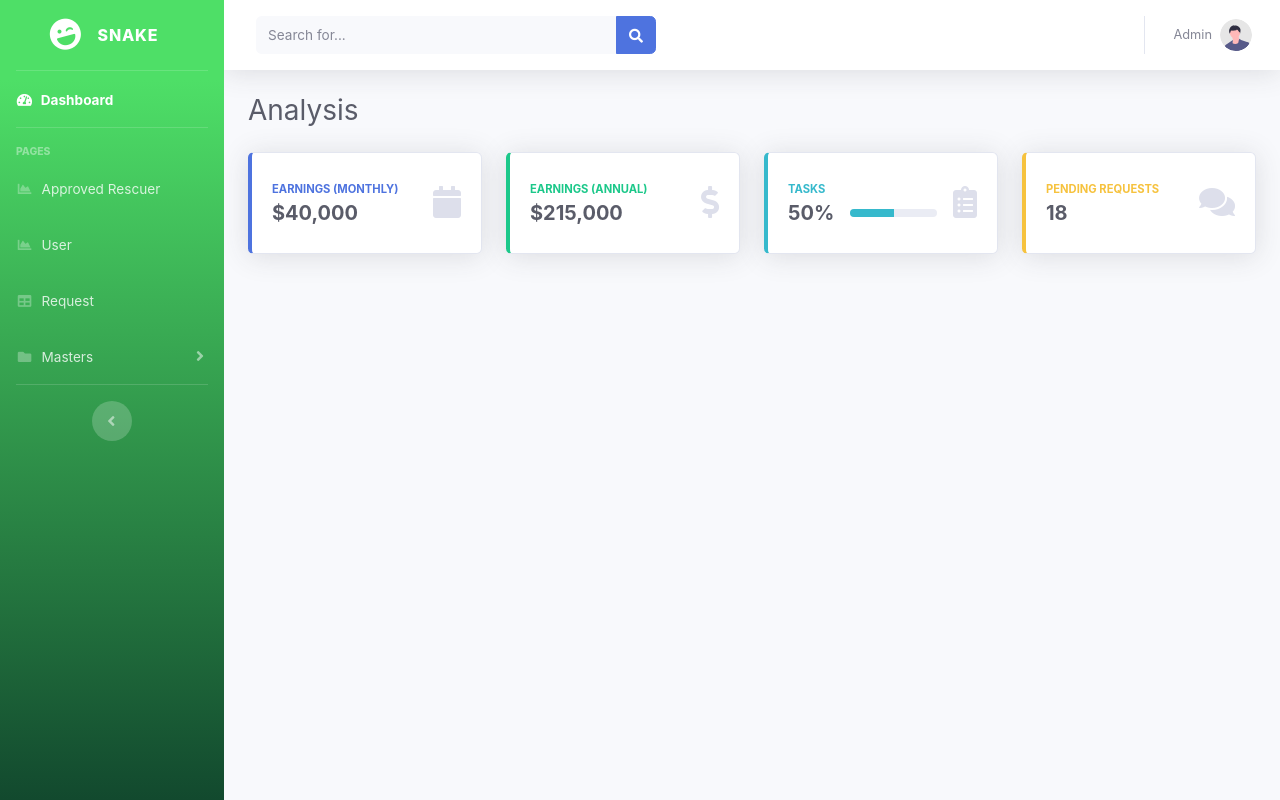
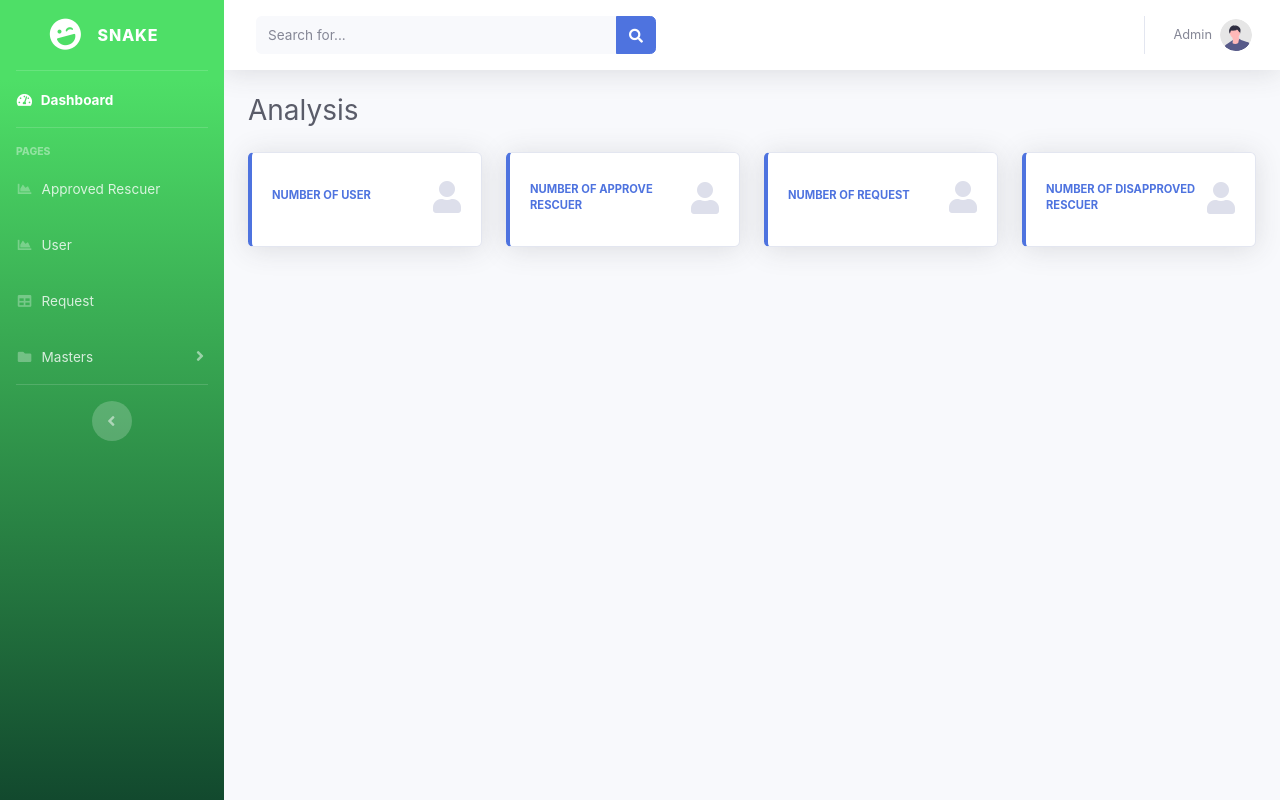
Before and after one commit to DattarajKalangutkar/DattarajKalangutkar, a PHP site: page /snake/home.php in a window 1280 px wide. Run offline with PHP 8.4, Linux system fonts and the light colour scheme; data that the repository does not hold is empty.

Commit message:
Analyisis added

```diff
--- a/admin/home.php
+++ b/admin/home.php
@@ -1,6 +1,8 @@
 <?php
-	include '../includes/config.php';
+	include '../api_function.php';
     $title = 'Analysis';
+    $action = $api_url.'services/analysis.php';
+    $data = json_decode(file_get_contents($action),true);
 	include 'components/header.php';
 ?>
 <div class="container-fluid">
@@ -9,80 +11,68 @@
     </div>
     <div class="row">
         <div class="col-xl-3 col-md-6 mb-4">
+            <a href="user_list.php">
                 <div class="card border-left-primary shadow h-100 py-2">
                     <div class="card-body">
                         <div class="row no-gutters align-items-center">
                             <div class="col mr-2">
-                            <div class="text-xs font-weight-bold text-primary text-uppercase mb-1">
-                                Earnings (Monthly)</div>
-                            <div class="h5 mb-0 font-weight-bold text-gray-800">$40,000</div>
+                                <div class="text-xs font-weight-bold text-primary text-uppercase mb-1">Number Of User</div>
+                                <div class="h5 mb-0 font-weight-bold text-gray-800"><?php echo $data['total_user'];?></div>
                             </div>
                             <div class="col-auto">
-                            <i class="fas fa-calendar fa-2x text-gray-300"></i>
+                                <i class="fas fa-user fa-2x text-gray-300"></i>
                             </div>
                         </div>
                     </div>
                 </div>
+            </a>
         </div>
 
-        <!-- Earnings (Annual) Card Example -->
         <div class="col-xl-3 col-md-6 mb-4">
-            <div class="card border-left-success shadow h-100 py-2">
+            <a href="approvedrescuerlist.php">
+                <div class="card border-left-primary shadow h-100 py-2">
                     <div class="card-body">
                         <div class="row no-gutters align-items-center">
                             <div class="col mr-2">
-                            <div class="text-xs font-weight-bold text-success text-uppercase mb-1">
-                                Earnings (Annual)</div>
-                            <div class="h5 mb-0 font-weight-bold text-gray-800">$215,000</div>
+                                <div class="text-xs font-weight-bold text-primary text-uppercase mb-1">Number Of Approve Rescuer</div>
+                                <div class="h5 mb-0 font-weight-bold text-gray-800"><?php echo $data['total_approve_rescuer'];?></div>
                             </div>
                             <div class="col-auto">
-                            <i class="fas fa-dollar-sign fa-2x text-gray-300"></i>
+                                <i class="fas fa-user fa-2x text-gray-300"></i>
                             </div>
                         </div>
                     </div>
                 </div>
+            </a>
         </div>
 
-        <!-- Tasks Card Example -->
         <div class="col-xl-3 col-md-6 mb-4">
-            <div class="card border-left-info shadow h-100 py-2">
+            <a href="registeredlist.php">
+                <div class="card border-left-primary shadow h-100 py-2">
                     <div class="card-body">
                         <div class="row no-gutters align-items-center">
                             <div class="col mr-2">
-                            <div class="text-xs font-weight-bold text-info text-uppercase mb-1">Tasks
+                                <div class="text-xs font-weight-bold text-primary text-uppercase mb-1">Number Of Request</div>
+                                <div class="h5 mb-0 font-weight-bold text-gray-800"><?php echo $data['total_request'];?></div>
                             </div>
-                            <div class="row no-gutters align-items-center">
                             <div class="col-auto">
-                                    <div class="h5 mb-0 mr-3 font-weight-bold text-gray-800">50%</div>
-                                </div>
-                                <div class="col">
-                                    <div class="progress progress-sm mr-2">
-                                        <div class="progress-bar bg-info" role="progressbar"
-                                            style="width: 50%" aria-valuenow="50" aria-valuemin="0"
-                                            aria-valuemax="100"></div>
+                                <i class="fas fa-user fa-2x text-gray-300"></i>
                             </div>
                         </div>
                     </div>
                 </div>
-                        <div class="col-auto">
-                            <i class="fas fa-clipboard-list fa-2x text-gray-300"></i>
+            </a>
         </div>
-                    </div>
-                </div>
-            </div>
-        </div>
-        <!-- Pending Requests Card Example -->
         <div class="col-xl-3 col-md-6 mb-4">
-            <div class="card border-left-warning shadow h-100 py-2">
+            <div class="card border-left-primary shadow h-100 py-2">
                 <div class="card-body">
                     <div class="row no-gutters align-items-center">
                         <div class="col mr-2">
-                            <div class="text-xs font-weight-bold text-warning text-uppercase mb-1">
-                                Pending Requests</div>
-                            <div class="h5 mb-0 font-weight-bold text-gray-800">18</div>
+                            <div class="text-xs font-weight-bold text-primary text-uppercase mb-1">Number Of Disapproved Rescuer</div>
+                            <div class="h5 mb-0 font-weight-bold text-gray-800"><?php echo $data['total_disapprove_rescuer'];?></div>
                         </div>
                         <div class="col-auto">
-                            <i class="fas fa-comments fa-2x text-gray-300"></i>
+                            <i class="fas fa-user fa-2x text-gray-300"></i>
                         </div>
                     </div>
                 </div>
--- a/api_function.php
+++ b/api_function.php
@@ -6,6 +6,13 @@
 	include 'jwt/JWT.php';
 	include 'jwt/auth.php';
 	use \Firebase\JWT\JWT;
+
+	function DFA($data)
+	{
+		echo "<pre>";
+		print_r($data);
+		exit;
+	}
 
 	function singleInsert($table, $data, $con)
 	{
@@ -248,7 +255,7 @@
 	function getresgisterrescuer($con,$table,$str,$status)
 	{
 		$data = array();
-		 $sql = "select * from $table where vStatus='1' and vVerificationstatus='$status' $str order by iId desc";
+		$sql = "select * from $table where vStatus='1' and vVerificationstatus='$status' $str order by iId desc";
 		$response_query = mysqli_query($con, $sql) or die('Error, No:240');
 		while($res = mysqli_fetch_assoc($response_query))
 		{
```
Also changed, not shown: api/services/analysis.php (added, +10 -0 lines). Lines whose indentation alone changed are shown as unchanged.
